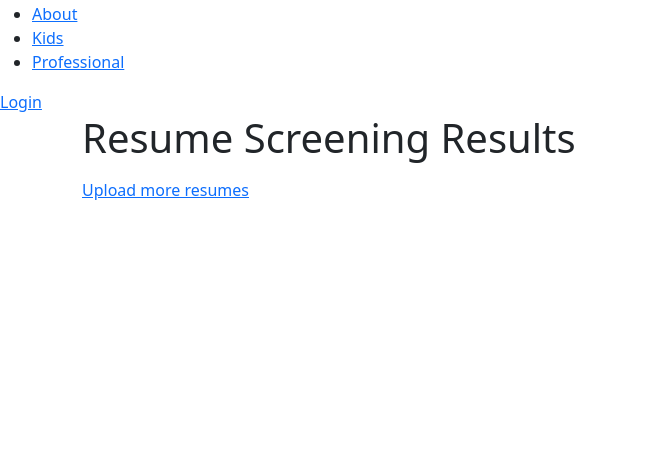
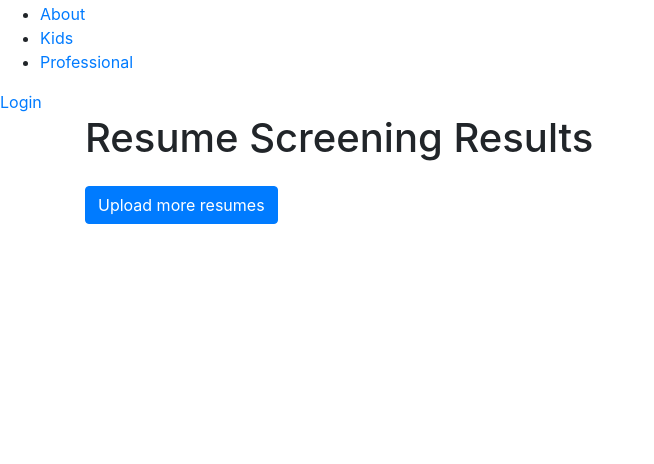
Before and after one commit to nithinganesh1/TEST, a Flask app: template templates/result.html in a window 1280 px wide. Shown: the part 322-786 px from the top of the page, without its empty margins (0-654 px from the left). Run offline with Flask 3, Linux system fonts and the light colour scheme; the template is opened without the code that fills it, so the values that code supplies are empty; parts of the project's set-up code (start-up, migrations or seed data) failed here and were passed over; some libraries are stand-ins or nearby versions.

Commit message:
Update result.html

```diff
--- a/templates/result.html
+++ b/templates/result.html
@@ -6,8 +6,8 @@
   <meta name="viewport" content="width=device-width, initial-scale=1" />
   <title>Resume Screening Results</title>
 
-  <!-- Link to Bootstrap CSS -->
-  <link rel="stylesheet" type="text/css" href="{{ url_for('static', filename='css/bootstrap.css') }}" />
+  <!-- Link to Bootstrap CSS from CDN -->
+  <link href="https://stackpath.bootstrapcdn.com/bootstrap/4.3.1/css/bootstrap.min.css" rel="stylesheet">
 </head>
 
 <body>
@@ -30,16 +30,20 @@
   <section>
     <div class="container">
       <h1>Resume Screening Results</h1>
-      <ul>
+      <ul class="list-group">
         {% for result in results %}
-          <li>
+          <li class="list-group-item">
             <strong>{{ result.filename }}</strong>: {{ result.category }}
           </li>
         {% endfor %}
       </ul>
-      <a href="{{ url_for('index') }}">Upload more resumes</a>
+      <a href="{{ url_for('index') }}" class="btn btn-primary mt-3">Upload more resumes</a>
     </div>
   </section>
+
+  <!-- Optional: Include jQuery and Bootstrap JS (optional if you need JS functionality) -->
+  <script src="https://code.jquery.com/jquery-3.3.1.slim.min.js"></script>
+  <script src="https://stackpath.bootstrapcdn.com/bootstrap/4.3.1/js/bootstrap.min.js"></script>
 
 </body>
 
```
